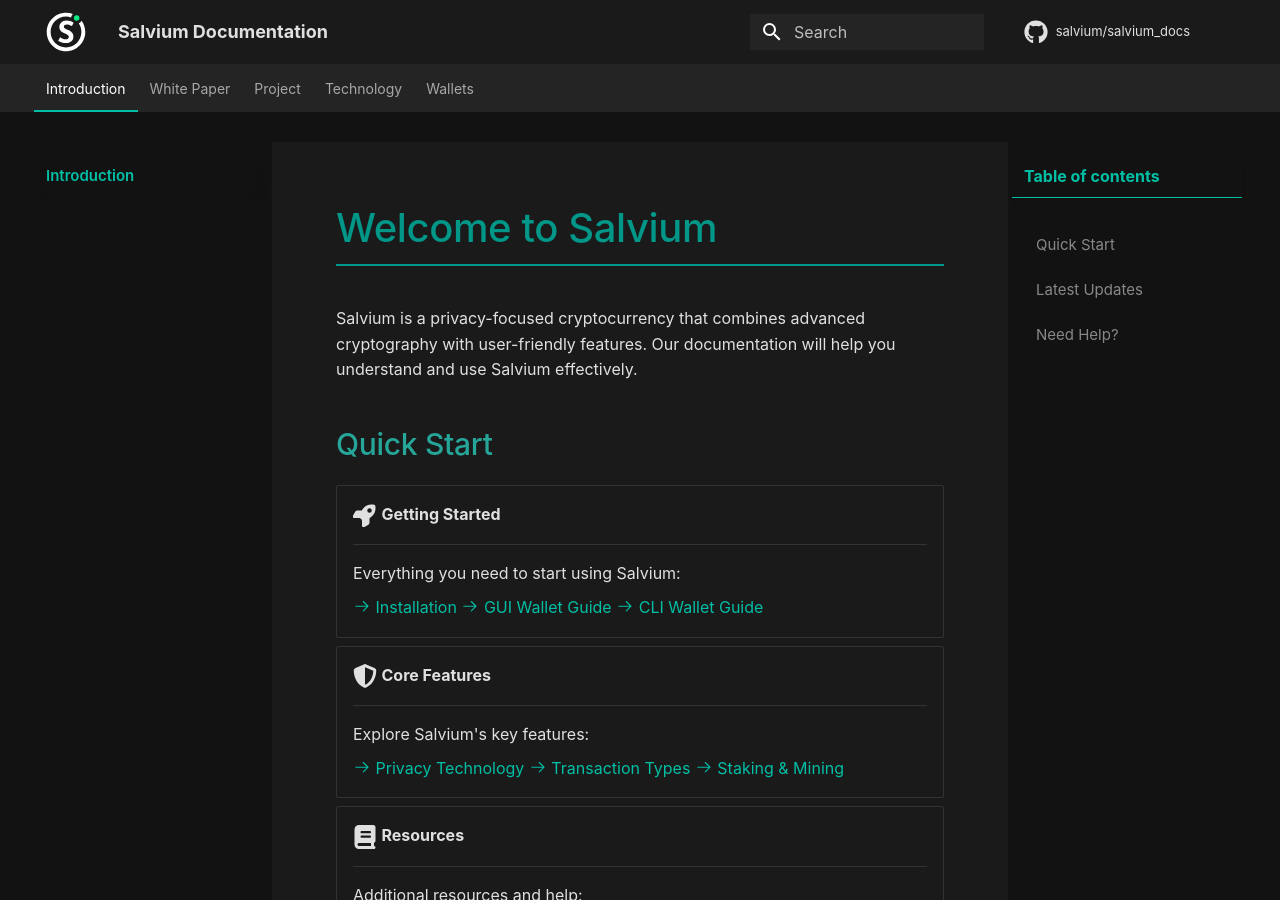
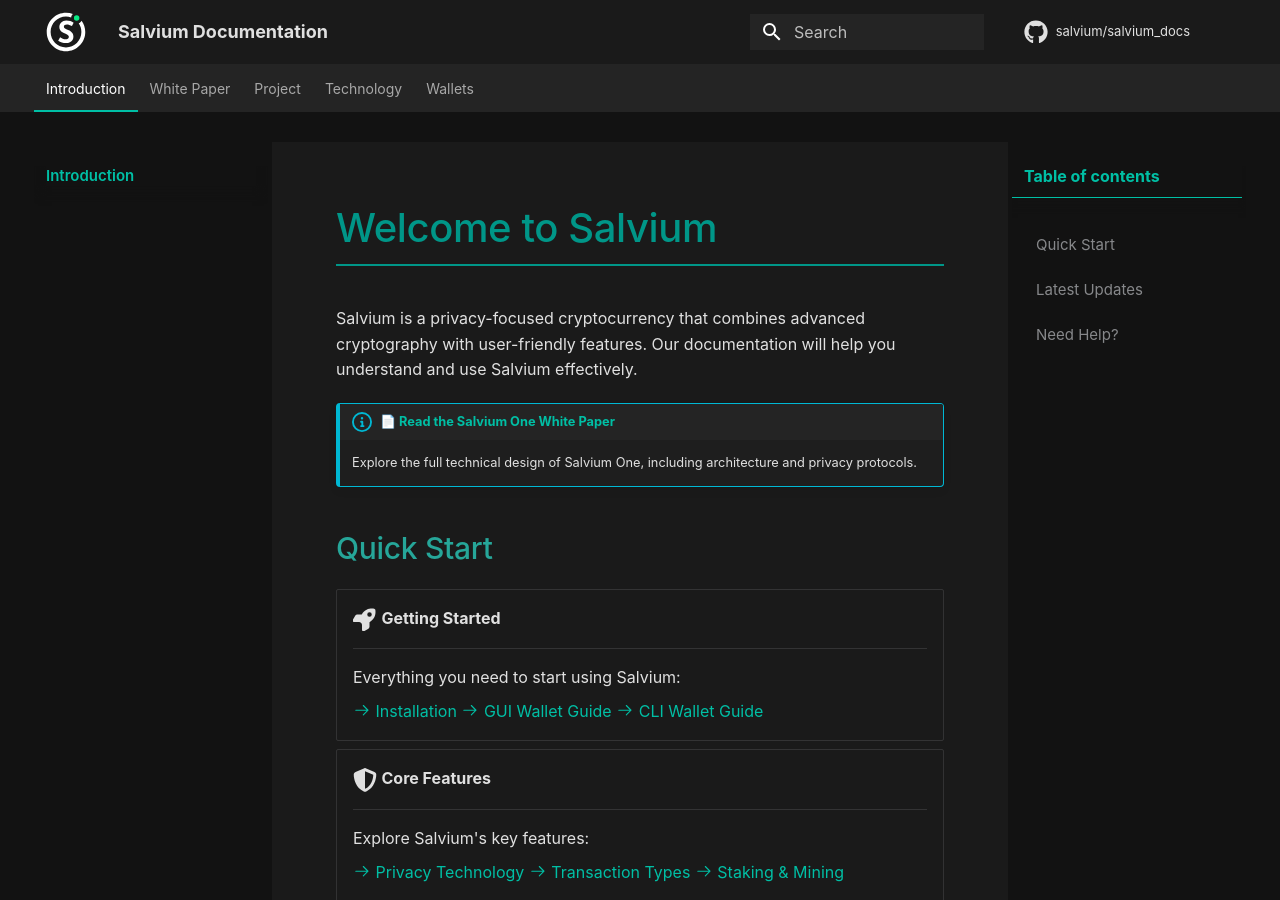
Before and after one commit to salvium/salvium_docs, an MkDocs documentation site: the page built from docs/index.md, in a window 1280 px wide and 900 px high. Built offline with MkDocs 1.6.1 and Material for MkDocs 9.7.7, drawn with Linux system fonts in a browser that asks for light colours; comment, search, counter and statistics services are not loaded.

Commit message:
Add link to Salvium One White Paper in documentation
Added a link to the Salvium One White Paper for detailed information.

```diff
--- a/docs/index.md
+++ b/docs/index.md
@@ -1,6 +1,9 @@
 # Welcome to Salvium
 
 Salvium is a privacy-focused cryptocurrency that combines advanced cryptography with user-friendly features. Our documentation will help you understand and use Salvium effectively.
+
+!!! info "📄 [Read the Salvium One White Paper](https://github.com/salvium/salvium_library/blob/main/papers/Salvium_One_White_Paper_v1.pdf)"
+    Explore the full technical design of Salvium One, including architecture and privacy protocols.
 
 ## Quick Start
 
```
